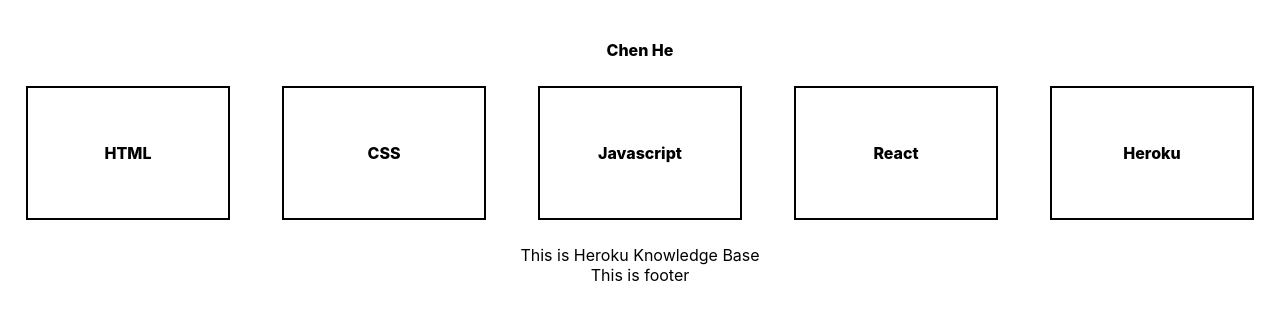
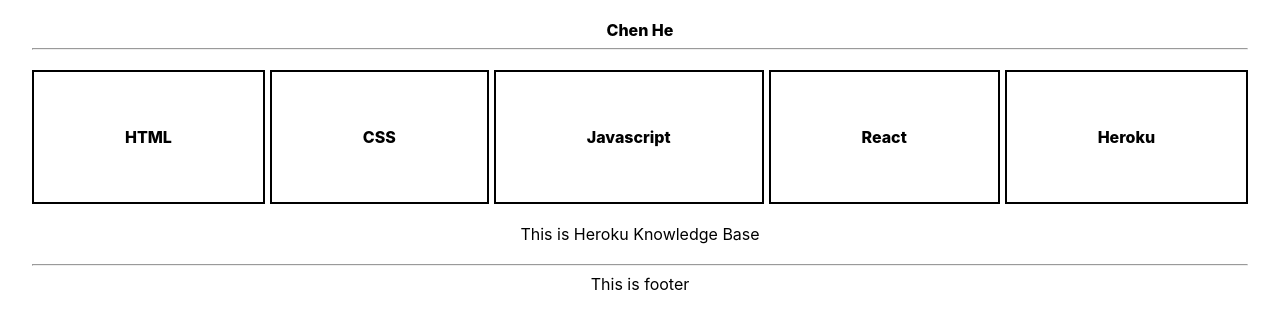
Before and after one commit to chenhe-henry/personal-knowledge-base-, a React (Create React App) app in the folder client/: page /herokubase in a window 1280 px wide. Shown: the top 328 px of the page. Built offline with nearby package versions, Linux system fonts and the light colour scheme.

Commit message:
update category's css with grid

```diff
--- a/client/src/App.css
+++ b/client/src/App.css
@@ -1,5 +1,5 @@
 .App {
-  margin: 5vh auto;
+  margin: 2.5vh 2.5vw;
   padding: 0;
   text-align: center;
 }
--- a/client/src/components/Footer/Footer.js
+++ b/client/src/components/Footer/Footer.js
@@ -1,9 +1,14 @@
 import React from "react";
-
+import "./Footer.scss";
 class Header extends React.Component {
   state = {};
   render() {
-    return <div>This is footer</div>;
+    return (
+      <div className="section__footer">
+        <hr />
+        This is footer
+      </div>
+    );
   }
 }
 
--- /dev/null
+++ b/client/src/components/Footer/Footer.scss
@@ -0,0 +1,3 @@
+.section__footer {
+  margin-top: 20px;
+}
--- a/client/src/components/Header/Header.js
+++ b/client/src/components/Header/Header.js
@@ -10,6 +10,7 @@
         <Link to="/" className="section__header-link">
           Chen He
         </Link>
+        <hr />
         <div className="category">
           <Link to="/htmlbase" className="section__header-link">
             <div className="category__link">HTML</div>
--- a/client/src/components/Header/Header.scss
+++ b/client/src/components/Header/Header.scss
@@ -6,10 +6,13 @@
   }
 }
 .category {
+  margin: 20px 0;
   display: grid;
-  grid-template-columns: 1fr 1fr 1fr 1fr 1fr;
+  grid-gap: 5px;
+  grid-auto-flow: column;
+  grid-template-columns: repeat(auto, 1fr);
+
   &__link {
-    margin: 2vw;
     padding: 55px;
     border: 2px solid black;
     transition: all 0.2s;
```
